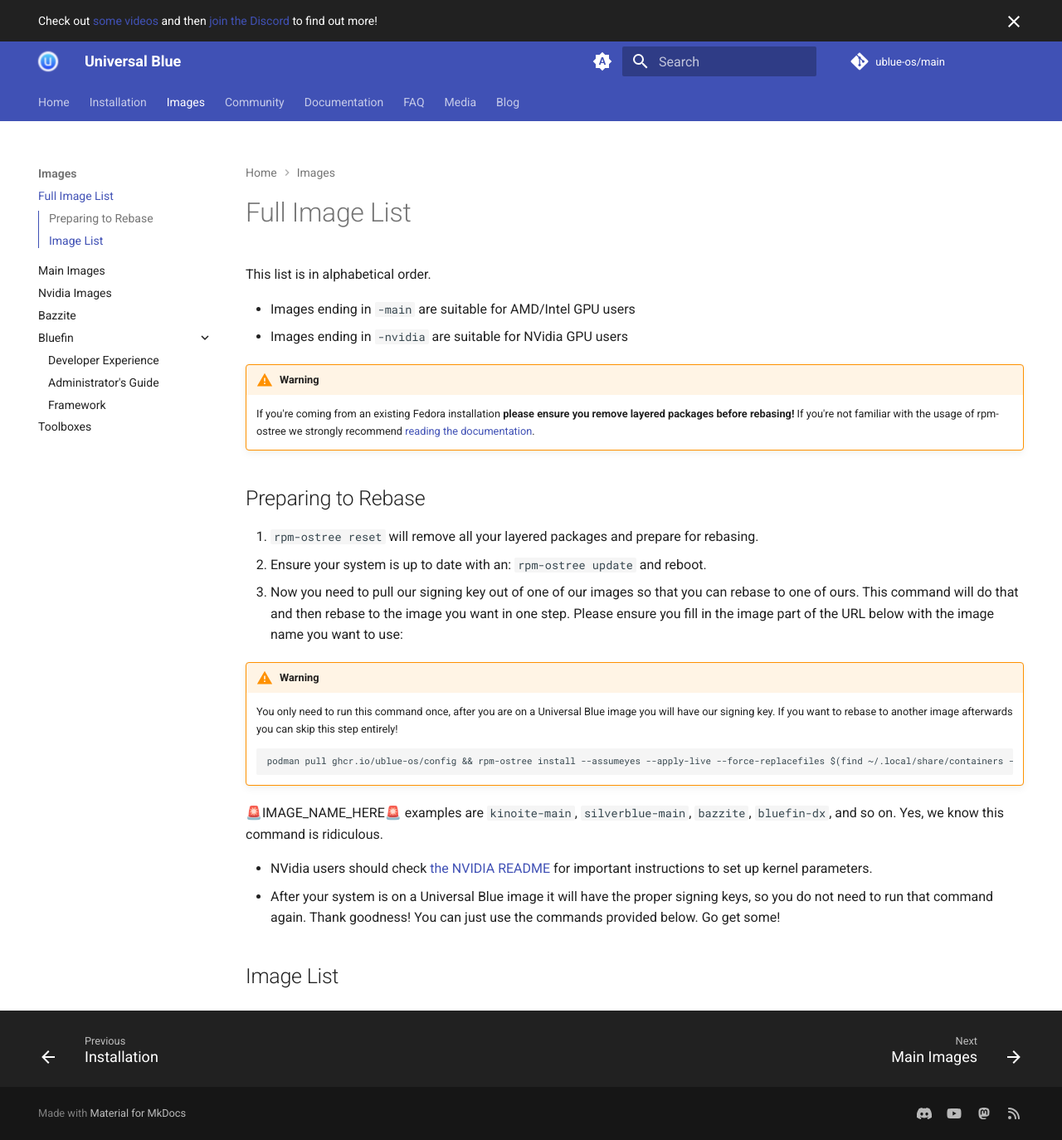
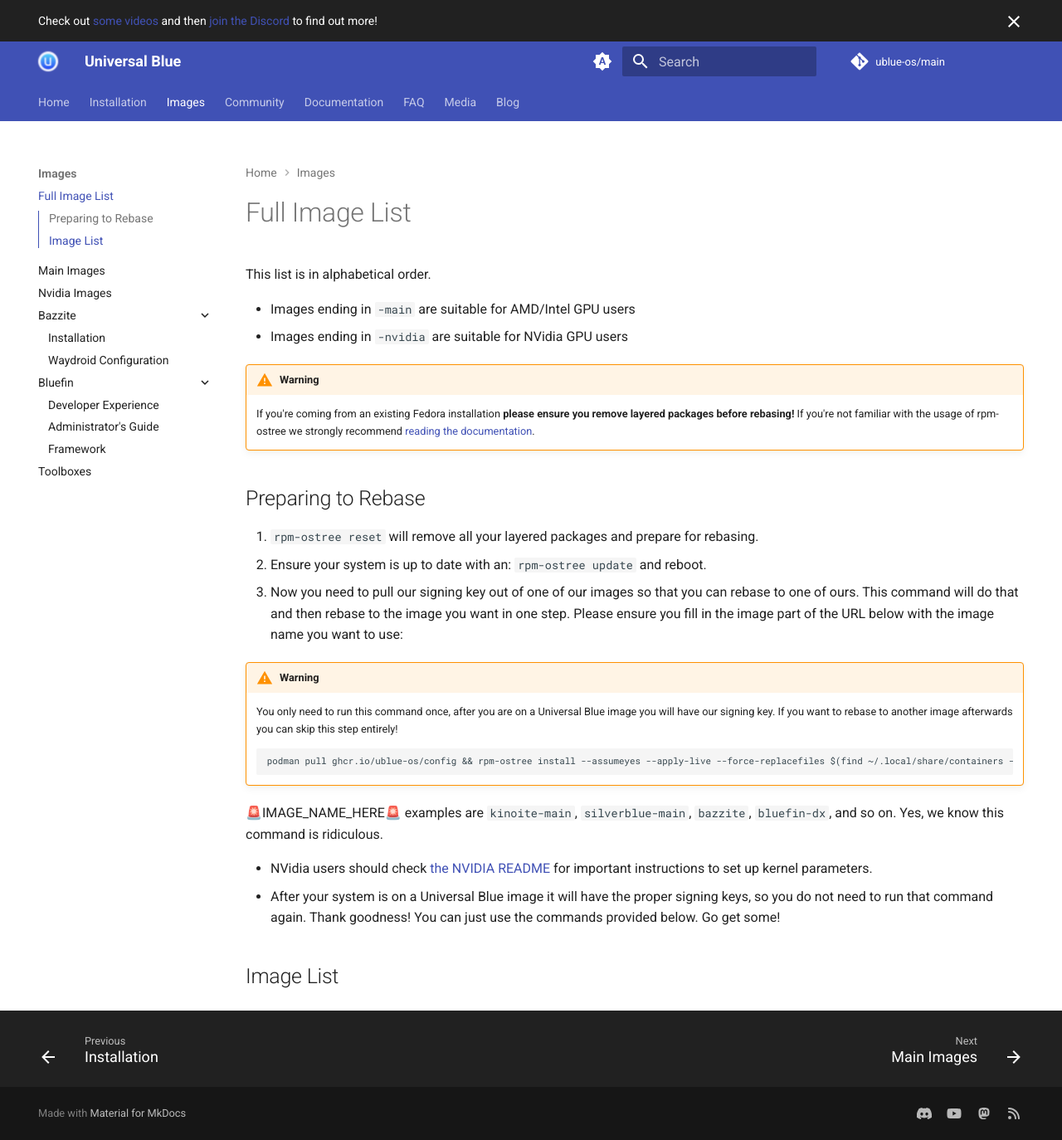
Before and after one commit to ublue-os/website, an MkDocs documentation site: the page built from docs/images.md, in a window 1280 px wide and 1374 px high. Shown: the whole window at 83% size. Built offline with MkDocs 1.6.1 and Material for MkDocs 9.7.7, drawn with Linux system fonts in a browser that asks for light colours; comment, search, counter and statistics services are not loaded.

Commit message:
fix: add bazzite to the main menu (#358)

```diff
--- a/mkdocs.yml
+++ b/mkdocs.yml
@@ -99,7 +99,10 @@ nav:
       - Full Image List: images.md
       - Main Images: images/main.md
       - Nvidia Images: images/nvidia.md
-      - Bazzite: images/bazzite.md
+      - Bazzite:
+          - Introduction: images/bazzite/index.md
+          - Installation: images/bazzite/installation.md
+          - Waydroid Configuration: images/bazzite/waydroid.md
       - Bluefin:
           - Introduction: images/bluefin/index.md
           - Developer Experience: images/bluefin/developer-experience.md
```
